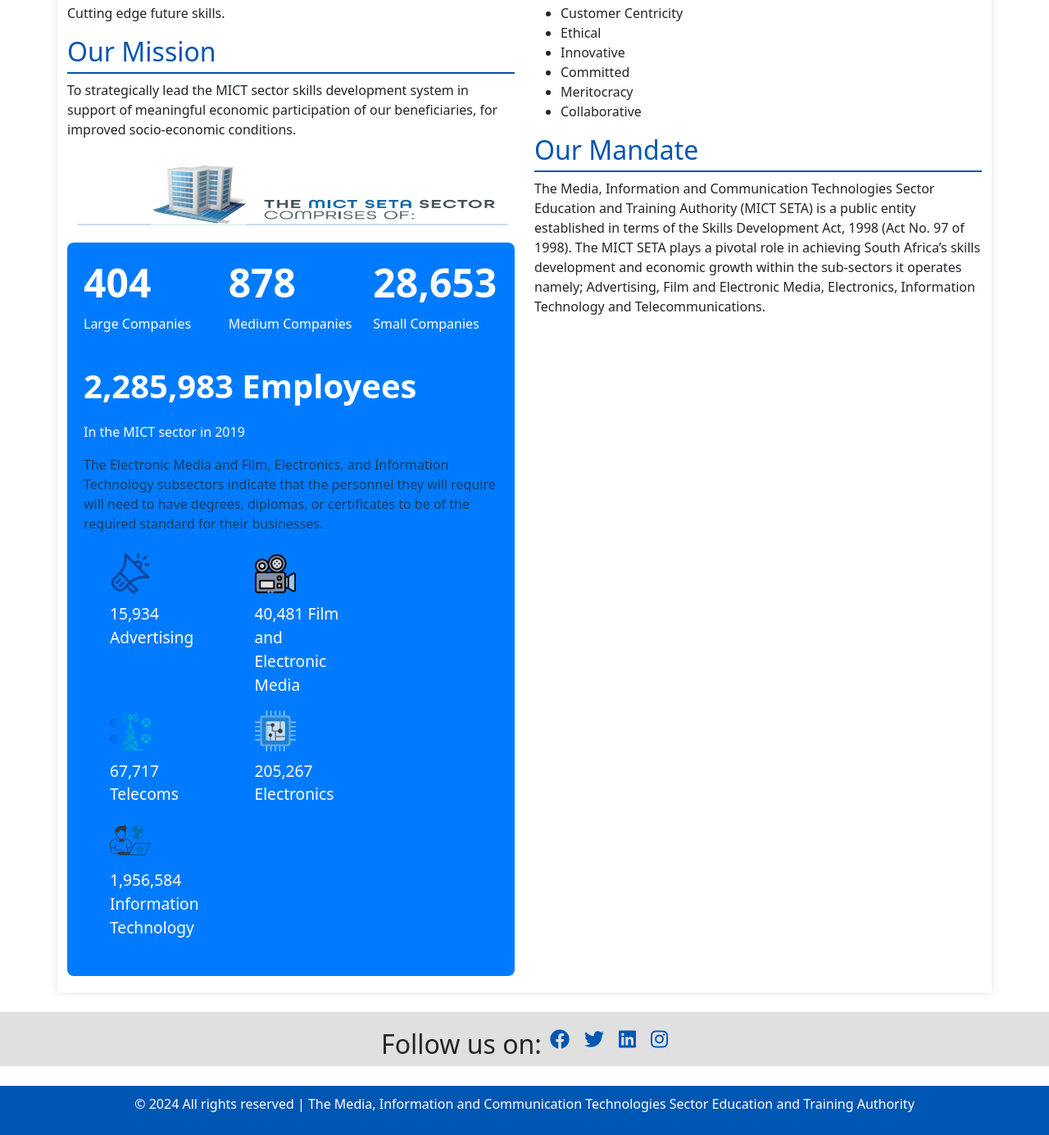
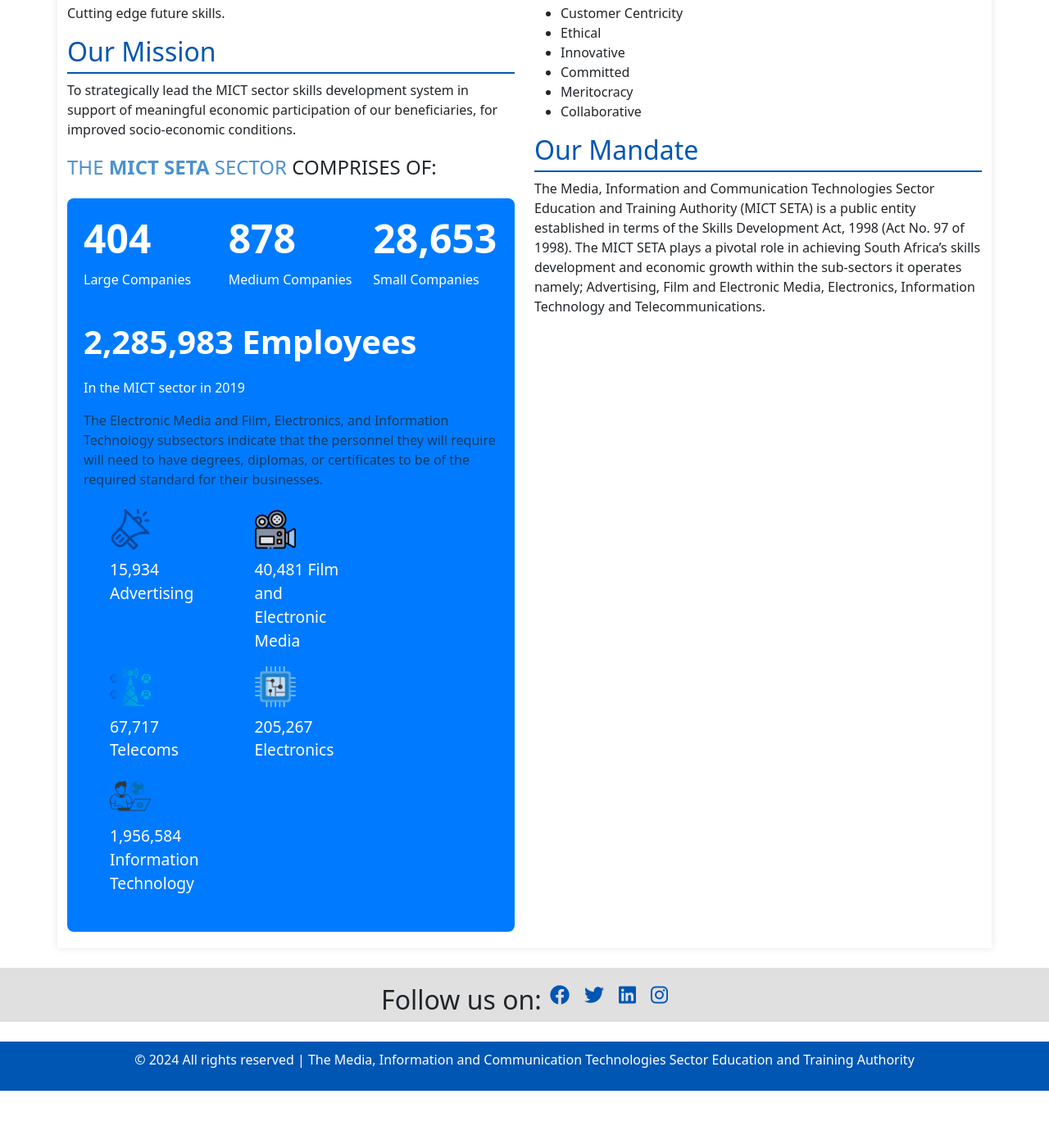
Before and after one commit to mictseta-recruitment-system/mictseta_recruitment_system, a Django app: page /about_us/ in a window 1280 px wide. Shown: the part 295-1680 px from the top of the page at 82% size. After the commit the page ends 1626 px from the top, so only its background shows below. Run offline with Django 4.2, Linux system fonts and the light colour scheme.

Commit message:
About and contact us changes.

```diff
--- a/authenticate/static/authenticate/css/style.css
+++ b/authenticate/static/authenticate/css/style.css
@@ -6,7 +6,7 @@
 }
 
 body {
-  background: url("../images/TR3-PomWriz70Pl6.jpg") no-repeat center center fixed;
+  background: white;
   background-size: cover;
   background-position: center;
   background-attachment: fixed;
--- a/authenticate/templates/index.html
+++ b/authenticate/templates/index.html
@@ -47,7 +47,7 @@ integrity="sha384-QWTKZyjpPEjISv5WaRU9OFeRpok6YctnYmDr5pNlyT2bRjXh0JMhjY6hW+ALEw
         <nav id="navbar" class="navbar navbar-expand-lg bg-body-primary">
             <div class="container-fluid">
 		<div class="logo" id="logo">
-            <img class="nav-logo" height="70" width="300" src="{% static 'authenticate/images/mict_logo.png' %}" alt="Logo">
+      <img class="nav-logo" src="{% static 'authenticate/images/mict_logo.png' %}" alt="Logo">
         </div>
 
              <div class="nav-items">
@@ -175,9 +175,7 @@ integrity="sha384-QWTKZyjpPEjISv5WaRU9OFeRpok6YctnYmDr5pNlyT2bRjXh0JMhjY6hW+ALEw
 {% endif %}
 
 
-        <footer class="footer text-center mt-4">
-            <p>© 2024 All rights reserved | The Media, Information and Communication Technologies Sector Education and Training Authority</p>
-        </footer>
+
     </div>   <div class="social-media-icons">
         <ul>
                <h2>Follow us on:</h2>
--- a/home/static/home/css/style.css
+++ b/home/static/home/css/style.css
@@ -195,3 +195,25 @@ ul.list-group-item a:hover {
   max-width: 50px;
   margin-bottom: 10px;
 }
+
+.container {
+    text-align: left;
+}
+
+.image img {
+    width: 150px;
+    margin-bottom: 10px;
+}
+
+.text {
+    font-size: 24px;
+}
+
+.blue {
+    color: #4c91ce;
+}
+
+.blue-bold {
+    color: #4c91ce;
+    font-weight: bold;
+}
--- a/home/templates/about_us.html
+++ b/home/templates/about_us.html
@@ -58,9 +58,12 @@
 
               </div>
 
-                <div class="logo" id="logo">
-                        <img class="head-logo" height="90" width="570" src="{% static 'home/images/CompanyHead.png' %}" alt="Logo">
-                    </div>
+              <div class="text">
+                <span class="blue">THE </span>
+                <span class="blue-bold">MICT SETA </span>
+                <span class="blue">SECTOR </span>
+                <span class="grey">COMPRISES OF:</span>
+            </div>
               <div class="infographic-section">
                   <div class="row">
                       <div class="col-md-4 stat">
```
Also changed, not shown: home/templates/contact_us.html (+12 -3 lines).
